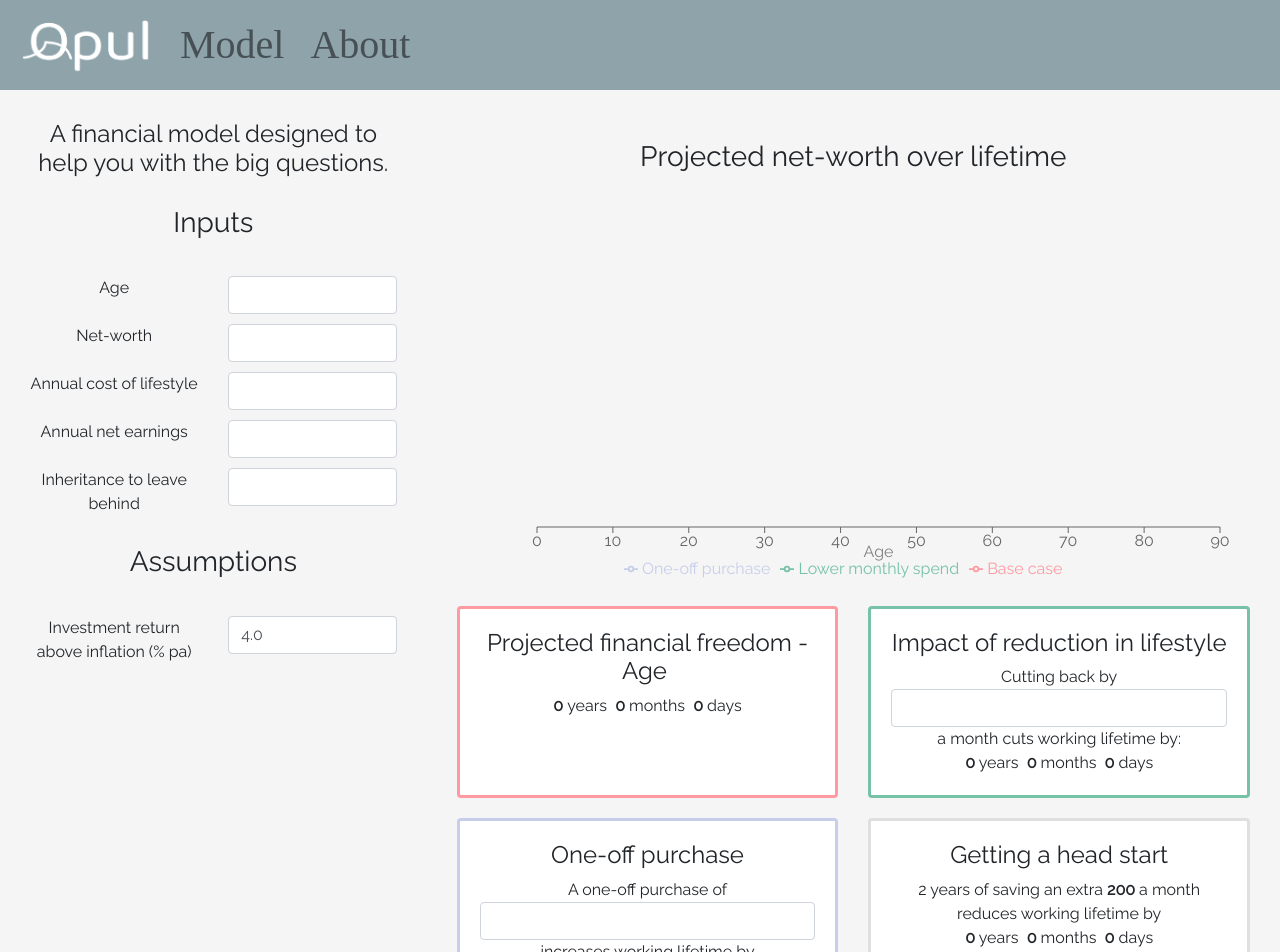
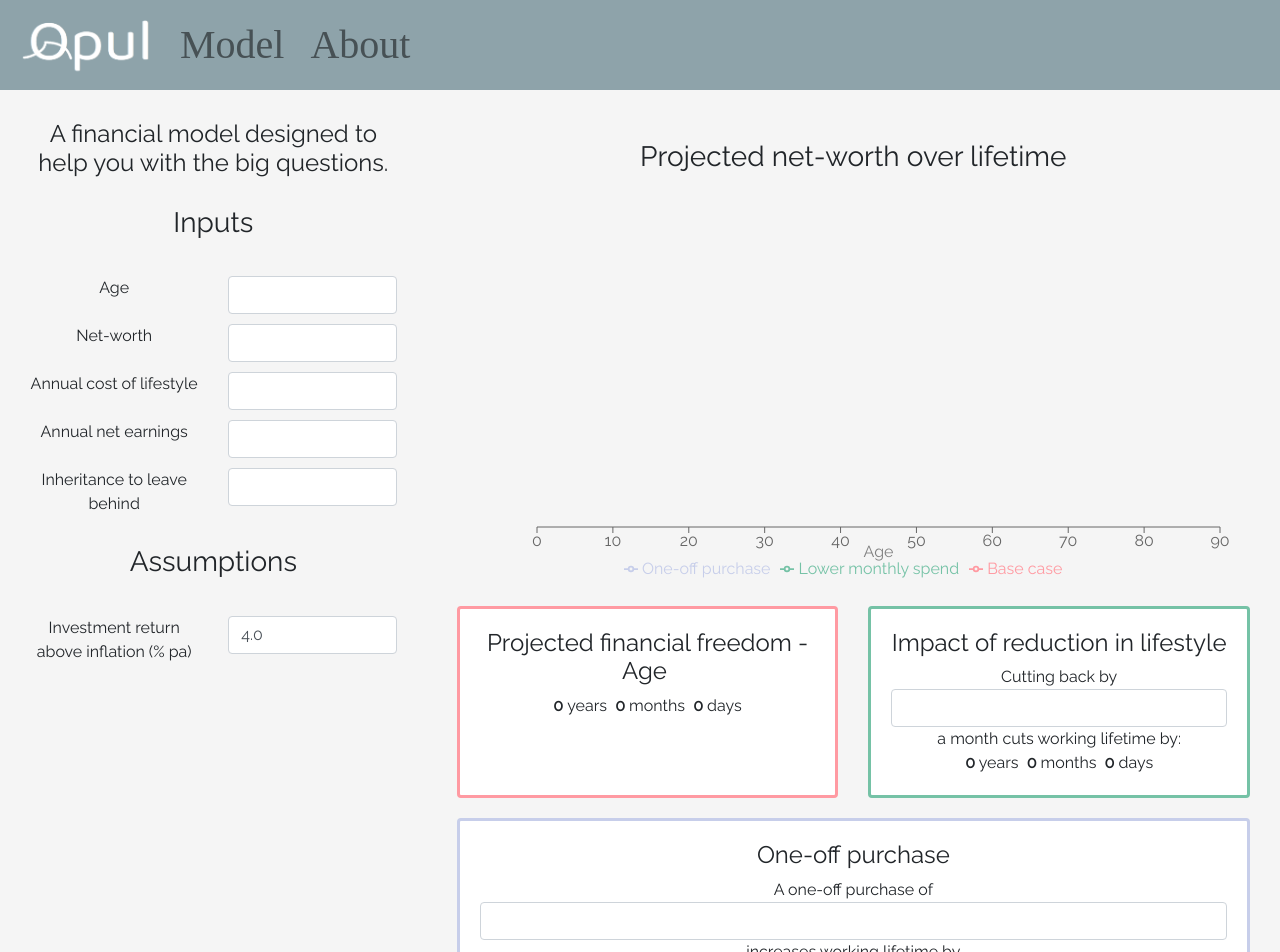
Before and after one commit to Kris-os/fire, a React (Create React App) app: page / in a window 1280 px wide. Shown: the top 952 px of the page. Built offline with nearby package versions, Linux system fonts and the light colour scheme; a web font is replaced by a local one.

Commit message:
bugfix - pressing enter on final input no longer refreshes page

```diff
--- a/src/App.js
+++ b/src/App.js
@@ -33,6 +33,7 @@ class App extends Component {
         yearsMonthsDays1: [0, 0, 0],
         yearsMonthsDays2: [0, 0, 0],
         yearsMonthsDays3: [0, 0, 0],
+        yearsMonthsDays4: [0, 0, 0],
       },
     };
   }
@@ -53,7 +54,7 @@ class App extends Component {
   runCalcs() {
     const baseUrl =
       "https://opulazurefunction.azurewebsites.net/api/OpulFunction?code=";
-    //const url = "http://localhost:7071/api/OpulFunction";
+    // const url = "http://localhost:7071/api/OpulFunction";
     const url = baseUrl.concat(process.env.REACT_APP_API_KEY);
 
     const response = fetch(url, {
@@ -193,7 +194,7 @@ class App extends Component {
                   </Card.Body>
                 </Card>
 
-                <Card
+                {/* <Card
                   className="marginTopAndBottomLarge border-3"
                   style={{ minWidth: "300px" }}
                 >
@@ -204,20 +205,20 @@ class App extends Component {
                       lifetime by
                       <div>{"\n"}</div>
                       <text className="bold">
-                        {this.state.results.yearsMonthsDays2[0]}
+                        {this.state.results.yearsMonthsDays4[0]}
                       </text>{" "}
                       years&#160;&#160;
                       <text className="bold">
-                        {this.state.results.yearsMonthsDays2[1]}
+                        {this.state.results.yearsMonthsDays4[1]}
                       </text>{" "}
                       months&#160;&#160;
                       <text className="bold">
-                        {this.state.results.yearsMonthsDays2[2]}
+                        {this.state.results.yearsMonthsDays4[2]}
                       </text>{" "}
                       days
                     </Card.Text>
                   </Card.Body>
-                </Card>
+                </Card> */}
               </CardDeck>
             </Col>
           </Row>
--- a/src/components/Inputs.jsx
+++ b/src/components/Inputs.jsx
@@ -3,6 +3,10 @@ import { Form, Col, Row } from "react-bootstrap";
 import NumberInput from "./NumberInput";
 
 class Inputs extends Component {
+  handleSubmit = (event) => {
+    event.preventDefault();
+  };
+
   render() {
     return (
       <div className={"inputs " + this.props.className}>
@@ -75,7 +79,7 @@ class Inputs extends Component {
         <br></br>
         <h3>Assumptions</h3>
         <br></br>
-        <Form>
+        <Form onSubmit={this.handleSubmit}>
           <Row className="paddingTopAndBottomSmall">
             <Col column sm={6}>
               Investment return above inflation (% pa)
```
